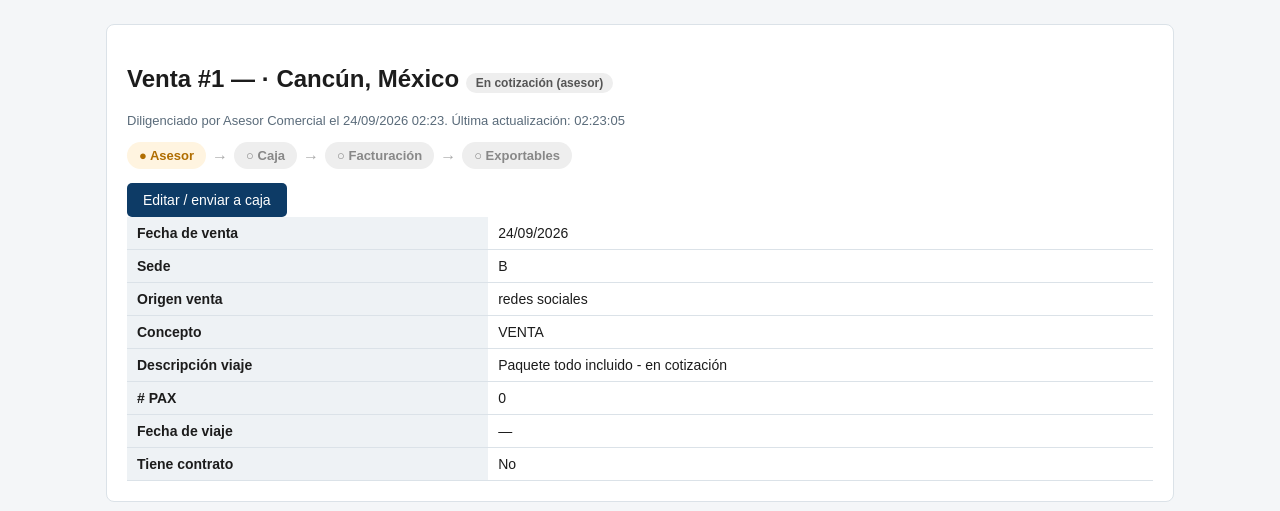
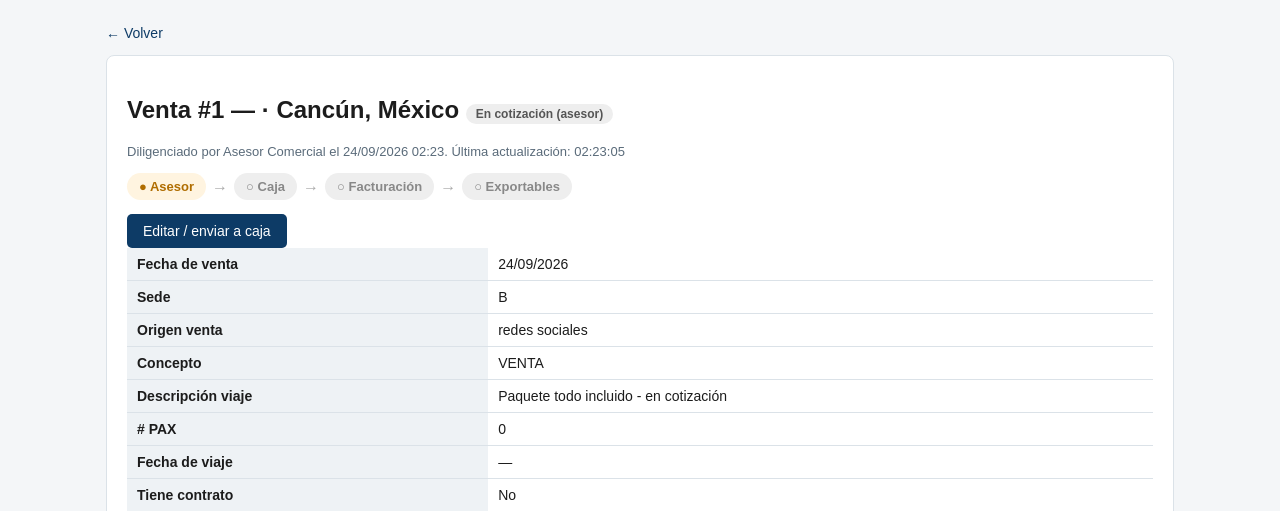
Before and after one commit to asesoriasgarzon-dev/agencia-viajes, a Flask app: page /venta/1 in a window 1280 px wide. Shown: the part 42-553 px from the top of the page. Run offline with Flask 3, Linux system fonts and the light colour scheme; a user stored in the database is signed in; data comes from the database, SQL or seed files in the repository.

Commit message:
Agregar enlace de volver en cada modulo
Cada pantalla que no es el dashboard (venta, nuevo/editar viaje,
usuarios, reportes, CRM, config. exportables) ahora tiene un enlace
"Volver" visible al entrar, en vez de depender solo del menu superior.

Co-Authored-By: Claude Sonnet 5 <noreply@anthropic.com>

```diff
--- a/templates/admin_usuarios.html
+++ b/templates/admin_usuarios.html
@@ -1,6 +1,7 @@
 {% extends "base.html" %}
 {% block title %}Usuarios{% endblock %}
 {% block content %}
+<a class="volver" href="{{ url_for('ventas') }}">← Volver</a>
 <div class="card">
   <h2>Crear usuario</h2>
   <form method="post">
--- a/templates/base.html
+++ b/templates/base.html
@@ -42,6 +42,8 @@
   .paso-activo { background:#fff4e0; color:#b06d00; }
   .paso-pendiente { background:#eee; color:#888; }
   .flecha { color:#aaa; }
+  .volver { display:inline-block; margin-bottom:14px; color:var(--azul); font-size:14px; text-decoration:none; }
+  .volver:hover { text-decoration:underline; }
   @media (max-width: 700px) { .stats { grid-template-columns:repeat(2, 1fr); } }
 </style>
 </head>
--- a/templates/config_dian.html
+++ b/templates/config_dian.html
@@ -1,6 +1,7 @@
 {% extends "base.html" %}
 {% block title %}Config. exportables{% endblock %}
 {% block content %}
+<a class="volver" href="{{ url_for('ventas') }}">← Volver</a>
 <div class="card">
   <h2>¿Qué campos van en cada archivo?</h2>
   <p class="muted">Contador y tributario (DIAN) son dos configuraciones independientes, pero ambas leen exactamente la misma información de la venta y los pasajeros — marcar o desmarcar aquí NO crea ningún campo de captura nuevo, solo decide qué columnas salen en cada CSV.</p>
--- a/templates/crm.html
+++ b/templates/crm.html
@@ -1,6 +1,7 @@
 {% extends "base.html" %}
 {% block title %}CRM{% endblock %}
 {% block content %}
+<a class="volver" href="{{ url_for('ventas') }}">← Volver</a>
 <div class="card">
   <h2>CRM <span class="muted" style="font-weight:normal;">(se arma solo a partir de los pasajeros de cada venta — no es captura aparte)</span></h2>
   <p class="muted">{{ clientes|length }} personas distintas identificadas por número de documento, a través de todas las ventas.</p>
--- a/templates/nueva_venta.html
+++ b/templates/nueva_venta.html
@@ -1,6 +1,7 @@
 {% extends "base.html" %}
 {% block title %}{{ 'Editar viaje' if venta else 'Nuevo viaje' }}{% endblock %}
 {% block content %}
+<a class="volver" href="{{ url_for('venta_detalle', venta_id=venta.id) if venta else url_for('ventas') }}">← Volver</a>
 
 {% if venta %}
 <div class="card" style="background:#fff4e0;">
--- a/templates/reportes.html
+++ b/templates/reportes.html
@@ -1,6 +1,7 @@
 {% extends "base.html" %}
 {% block title %}Reportes{% endblock %}
 {% block content %}
+<a class="volver" href="{{ url_for('ventas') }}">← Volver</a>
 <div class="card">
   <h2>Reportería</h2>
   <form method="get" style="display:flex; gap:12px; align-items:flex-end;">
--- a/templates/venta_detalle.html
+++ b/templates/venta_detalle.html
@@ -2,6 +2,7 @@
 {% block title %}Venta #{{ venta.id }}{% endblock %}
 {% block refresh %}{% if venta.estado != 'facturado' %}<meta http-equiv="refresh" content="5">{% endif %}{% endblock %}
 {% block content %}
+<a class="volver" href="{{ url_for('ventas') }}">← Volver</a>
 
 <div class="card">
   <h2>Venta #{{ venta.id }} — {{ venta.titular_nombre }} · {{ venta.destino }}
```
